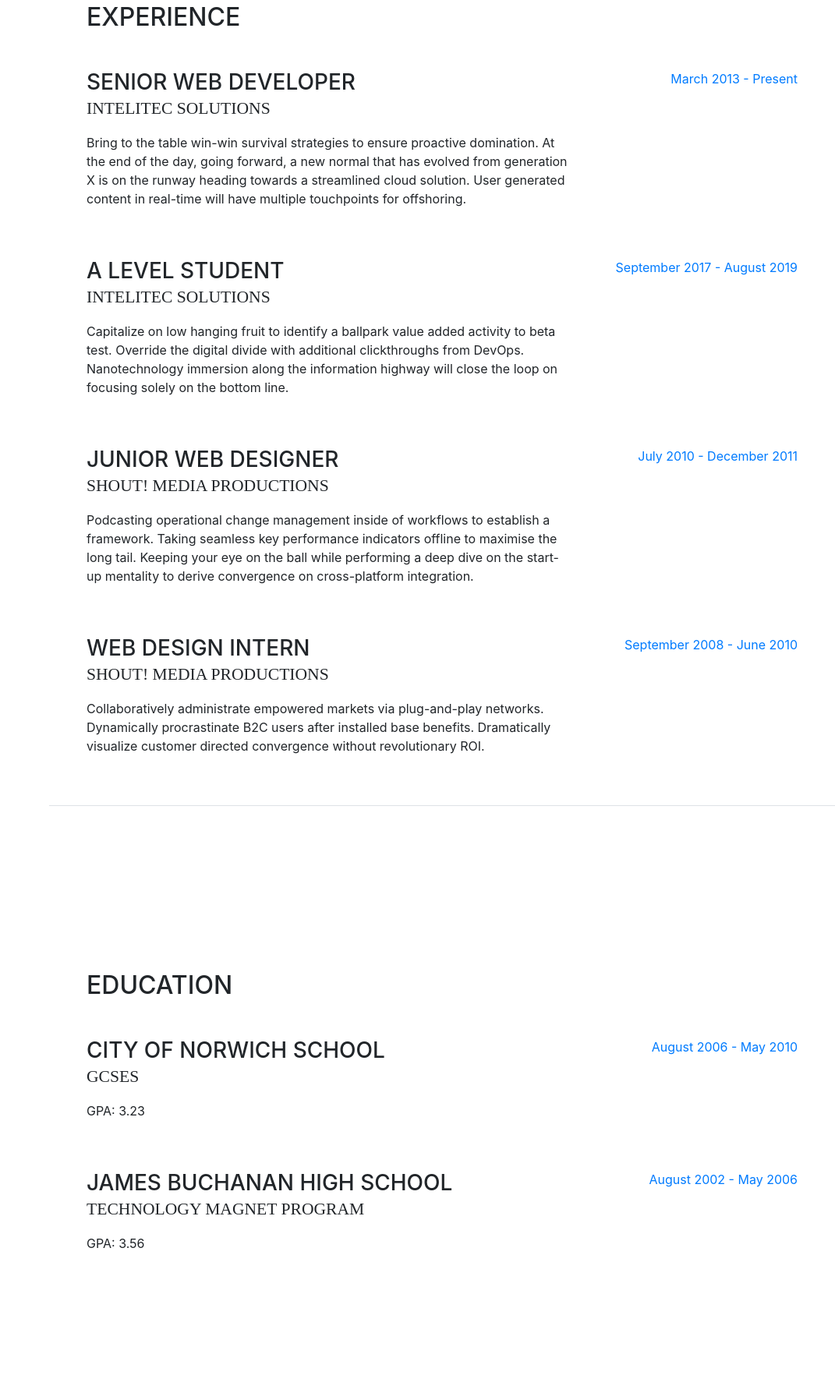
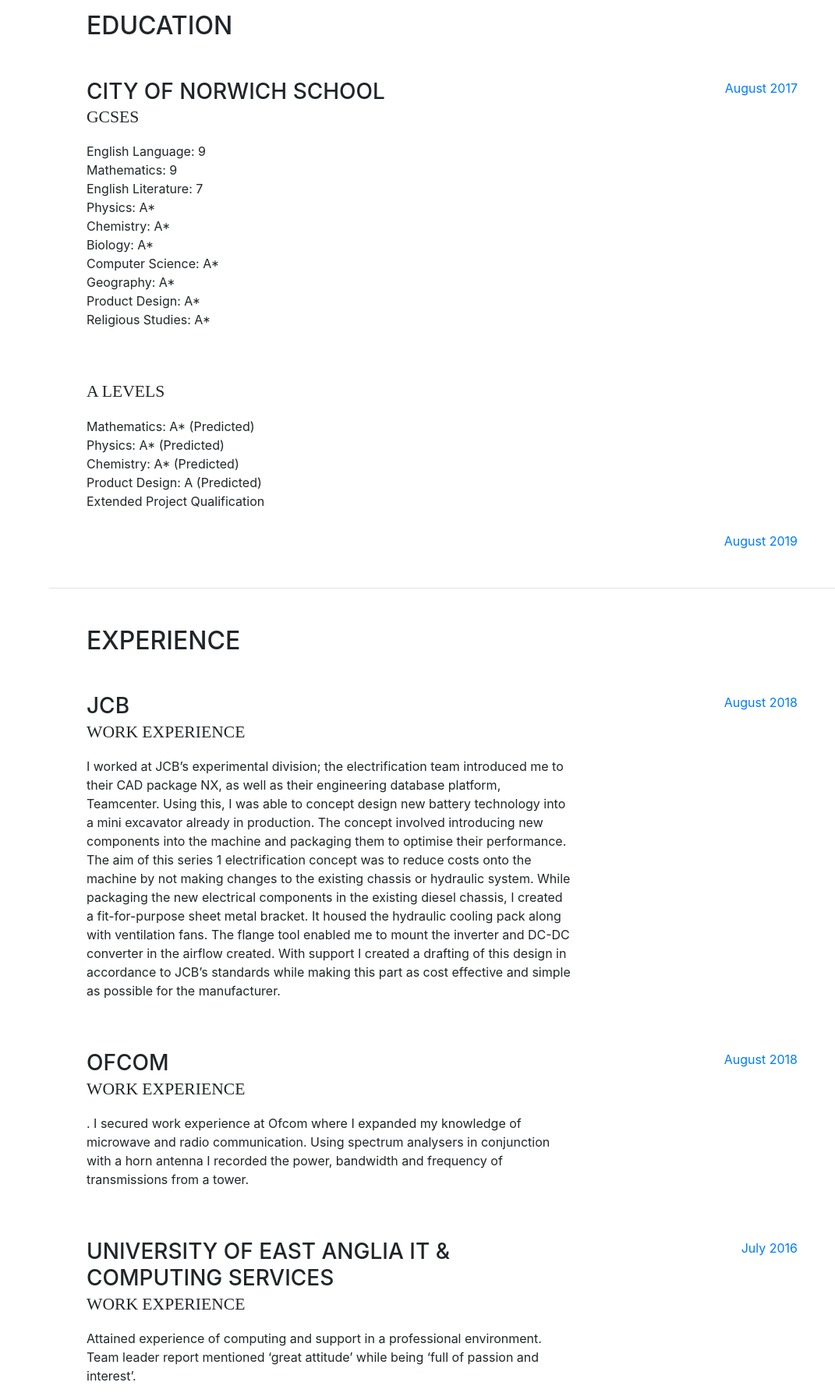
Before and after one commit to TimHare00/TimHare00.github.io, a website with bundled scripts: page index.html in a window 1280 px wide. Shown: the part 845-2641 px from the top of the page at 78% size, without its empty margins (209-1280 px from the left). Built offline with nearby package versions, Linux system fonts and the light colour scheme; a web font is replaced by a local one.

Commit message:
Content Update

```diff
--- /dev/null
+++ b/css/resume - Copy.css
@@ -0,0 +1,147 @@
+body {
+  font-family: 'Open Sans', serif;
+  padding-top: 54px;
+  color: #868e96;
+}
+
+@media (min-width: 992px) {
+  body {
+    padding-top: 0;
+    padding-left: 17rem;
+  }
+}
+
+h1,
+h2,
+h3,
+h4,
+h5,
+h6 {
+  font-family: 'Saira Extra Condensed', serif;
+  font-weight: 700;
+  text-transform: uppercase;
+  color: #343a40;
+}
+
+h1 {
+  font-size: 6rem;
+  line-height: 5.5rem;
+}
+
+h2 {
+  font-size: 3.5rem;
+}
+
+.subheading {
+  text-transform: uppercase;
+  font-weight: 500;
+  font-family: 'Saira Extra Condensed', serif;
+  font-size: 1.35rem;
+}
+
+.list-social-icons a {
+  color: #495057;
+}
+
+.list-social-icons a:hover {
+  color: #BD5D38;
+}
+
+.list-social-icons a .fa-lg {
+  font-size: 1.75rem;
+}
+
+.list-icons {
+  font-size: 3rem;
+}
+
+.list-icons .list-inline-item i:hover {
+  color: #BD5D38;
+}
+
+#sideNav .navbar-nav .nav-item .nav-link {
+  font-weight: 600;
+  text-transform: uppercase;
+}
+
+@media (min-width: 992px) {
+  #sideNav {
+    text-align: center;
+    position: fixed;
+    top: 0;
+    left: 0;
+    display: flex;
+    flex-direction: column;
+    width: 17rem;
+    height: 100vh;
+  }
+  #sideNav .navbar-brand {
+    display: flex;
+    margin: auto auto 0;
+    padding: 0.5rem;
+  }
+  #sideNav .navbar-brand .img-profile {
+    max-width: 10rem;
+    max-height: 10rem;
+    border: 0.5rem solid rgba(255, 255, 255, 0.2);
+  }
+  #sideNav .navbar-collapse {
+    display: flex;
+    align-items: flex-start;
+    flex-grow: 0;
+    width: 100%;
+    margin-bottom: auto;
+  }
+  #sideNav .navbar-collapse .navbar-nav {
+    flex-direction: column;
+    width: 100%;
+  }
+  #sideNav .navbar-collapse .navbar-nav .nav-item {
+    display: block;
+  }
+  #sideNav .navbar-collapse .navbar-nav .nav-item .nav-link {
+    display: block;
+  }
+}
+
+section.resume-section {
+  border-bottom: 1px solid #dee2e6;
+  padding-top: 5rem !important;
+  padding-bottom: 5rem !important;
+}
+
+section.resume-section .resume-item .resume-date {
+  min-width: none;
+}
+
+@media (min-width: 768px) {
+  section.resume-section {
+    min-height: 100vh;
+  }
+  section.resume-section .resume-item .resume-date {
+    min-width: 18rem;
+  }
+}
+
+@media (min-width: 992px) {
+  section.resume-section {
+    padding-top: 3rem !important;
+    padding-bottom: 3rem !important;
+  }
+}
+
+.bg-primary {
+  background-color: #BD5D38 !important;
+}
+
+.text-primary {
+  color: #BD5D38 !important;
+}
+
+a {
+  color: #BD5D38;
+}
+
+a:hover, a:focus, a:active {
+  color: #824027;
+}
--- a/index.html
+++ b/index.html
@@ -43,10 +43,10 @@
             <a class="nav-link js-scroll-trigger" href="#about">About</a>
           </li>
           <li class="nav-item">
-            <a class="nav-link js-scroll-trigger" href="#experience">Experience</a>
+            <a class="nav-link js-scroll-trigger" href="#education">Education</a>
           </li>
           <li class="nav-item">
-            <a class="nav-link js-scroll-trigger" href="#education">Education</a>
+            <a class="nav-link js-scroll-trigger" href="#experience">Experience</a>
           </li>
           <li class="nav-item">
             <a class="nav-link js-scroll-trigger" href="#skills">Skills</a>
@@ -68,10 +68,10 @@
           <h1 class="mb-0">Tim
             <span class="text-primary">Hare</span>
           </h1>
-          <div class="subheading mb-5">3542 Berry Street · Cheyenne Wells, CO 80810 · (317) 585-8468 ·
+          <div class="subheading mb-5">Norwich · 07766 444634
             <a href="mailto:name@email.com">timhare3@gmail.com</a>
           </div>
-          <p class="mb-5">I am experienced in leveraging agile frameworks to provide a robust synopsis for high level overviews. Iterative approaches to corporate strategy foster collaborative thinking to further the overall value proposition.</p>
+          <p class="mb-5">Tim Hare has an excellent academic record especially in the natural sciences. This has been supported by achievements in competitions and awards. He has gained additional competencies in metalwork, computing and electronics.</p>
           <ul class="list-inline list-social-icons mb-0">
             <li class="list-inline-item">
               <a href="#">
@@ -109,57 +109,7 @@
         </div>
       </section>
 
-      <section class="resume-section p-3 p-lg-5 d-flex flex-column" id="experience">
-        <div class="my-auto">
-          <h2 class="mb-5">Experience</h2>
 
-          <div class="resume-item d-flex flex-column flex-md-row mb-5">
-            <div class="resume-content mr-auto">
-              <h3 class="mb-0">Senior Web Developer</h3>
-              <div class="subheading mb-3">Intelitec Solutions</div>
-              <p>Bring to the table win-win survival strategies to ensure proactive domination. At the end of the day, going forward, a new normal that has evolved from generation X is on the runway heading towards a streamlined cloud solution. User generated content in real-time will have multiple touchpoints for offshoring.</p>
-            </div>
-            <div class="resume-date text-md-right">
-              <span class="text-primary">March 2013 - Present</span>
-            </div>
-          </div>
-
-          <div class="resume-item d-flex flex-column flex-md-row mb-5">
-            <div class="resume-content mr-auto">
-              <h3 class="mb-0">A Level Student</h3>
-              <div class="subheading mb-3">Intelitec Solutions</div>
-              <p>Capitalize on low hanging fruit to identify a ballpark value added activity to beta test. Override the digital divide with additional clickthroughs from DevOps. Nanotechnology immersion along the information highway will close the loop on focusing solely on the bottom line.</p>
-            </div>
-            <div class="resume-date text-md-right">
-              <span class="text-primary">September 2017 - August 2019</span>
-            </div>
-          </div>
-
-          <div class="resume-item d-flex flex-column flex-md-row mb-5">
-            <div class="resume-content mr-auto">
-              <h3 class="mb-0">Junior Web Designer</h3>
-              <div class="subheading mb-3">Shout! Media Productions</div>
-              <p>Podcasting operational change management inside of workflows to establish a framework. Taking seamless key performance indicators offline to maximise the long tail. Keeping your eye on the ball while performing a deep dive on the start-up mentality to derive convergence on cross-platform integration.</p>
-            </div>
-            <div class="resume-date text-md-right">
-              <span class="text-primary">July 2010 - December 2011</span>
-            </div>
-          </div>
-
-          <div class="resume-item d-flex flex-column flex-md-row">
-            <div class="resume-content mr-auto">
-              <h3 class="mb-0">Web Design Intern</h3>
-              <div class="subheading mb-3">Shout! Media Productions</div>
-              <p>Collaboratively administrate empowered markets via plug-and-play networks. Dynamically procrastinate B2C users after installed base benefits. Dramatically visualize customer directed convergence without revolutionary ROI.</p>
-            </div>
-            <div class="resume-date text-md-right">
-              <span class="text-primary">September 2008 - June 2010</span>
-            </div>
-          </div>
-
-        </div>
-
-      </section>
 
       <section class="resume-section p-3 p-lg-5 d-flex flex-column" id="education">
         <div class="my-auto">
@@ -170,27 +120,79 @@
               <h3 class="mb-0">City of Norwich School</h3>
               <div class="subheading mb-3">GCSES</div>
               <div></div>
-              <p>GPA: 3.23</p>
+              <p>English Language:  	9
+			  <br />Mathematics:       	9
+			  <br />English Literature:	7
+			  <br />Physics: 			A*
+			  <br />Chemistry: 			A*
+			  <br />Biology:	 		A*
+			  <br />Computer Science:	A*
+			  <br />Geography:	 		A*
+			  <br />Product Design:	 	A*
+			  <br />Religious Studies:	A*
+			  </p>
             </div>
             <div class="resume-date text-md-right">
-              <span class="text-primary">August 2006 - May 2010</span>
+              <span class="text-primary">August 2017</span>
+
+          </div>
+		              </div>
+              <div class="subheading mb-3">A Levels</div>
+              <div></div>
+			  <p>Mathematics:       	A* (Predicted)
+			  <br />Physics: 			A* (Predicted)
+			  <br />Chemistry: 			A* (Predicted)
+			  <br />Product Design:	 	A  (Predicted)
+			  <br />Extended Project Qualification
+			  </p>
+            </div>
+            <div class="resume-date text-md-right">
+              <span class="text-primary">August 2019</span>
+            </div>
+        </div>
+      </section>
+
+	   <section class="resume-section p-3 p-lg-5 d-flex flex-column" id="experience">
+        <div class="my-auto">
+          <h2 class="mb-5">Experience</h2>
+
+          <div class="resume-item d-flex flex-column flex-md-row mb-5">
+            <div class="resume-content mr-auto">
+              <h3 class="mb-0">JCB</h3>
+              <div class="subheading mb-3">Work Experience</div>
+              <p>I worked at JCB’s experimental division; the electrification team introduced me to their CAD package NX, as well as their engineering database platform, Teamcenter. Using this, I was able to concept design new battery technology into a mini excavator already in production. The concept involved introducing new components into the machine and packaging them to optimise their performance. The aim of this series 1 electrification concept was to reduce costs onto the machine by not making changes to the existing chassis or hydraulic system. While packaging the new electrical components in the existing diesel chassis, I created a fit-for-purpose sheet metal bracket. It housed the hydraulic cooling pack along with ventilation fans. The flange tool enabled me to mount the inverter and DC-DC converter in the airflow created. With support I created a drafting of this design in accordance to JCB’s standards while making this part as cost effective and simple as possible for the manufacturer.</p>
+            </div>
+            <div class="resume-date text-md-right">
+              <span class="text-primary">August 2018</span>
             </div>
           </div>
 
-          <div class="resume-item d-flex flex-column flex-md-row">
+          <div class="resume-item d-flex flex-column flex-md-row mb-5">
             <div class="resume-content mr-auto">
-              <h3 class="mb-0">James Buchanan High School</h3>
-              <div class="subheading mb-3">Technology Magnet Program</div>
-              <p>GPA: 3.56</p>
+              <h3 class="mb-0">Ofcom</h3>
+              <div class="subheading mb-3">Work Experience</div>
+              <p>. I secured work experience at Ofcom where I expanded my knowledge of microwave and radio communication. Using spectrum analysers in conjunction with a horn antenna I recorded the power, bandwidth and frequency of transmissions from a tower. </p>
             </div>
             <div class="resume-date text-md-right">
-              <span class="text-primary">August 2002 - May 2006</span>
+              <span class="text-primary">August 2018</span>
             </div>
           </div>
 
+          <div class="resume-item d-flex flex-column flex-md-row mb-5">
+            <div class="resume-content mr-auto">
+              <h3 class="mb-0">University of East Anglia IT & Computing Services</h3>
+              <div class="subheading mb-3">Work Experience</div>
+              <p>Attained experience of computing and support in a professional environment. Team leader report mentioned ‘great attitude’ while being ‘full of passion and interest’.</p>
+            </div>
+            <div class="resume-date text-md-right">
+              <span class="text-primary">July 2016</span>
+            </div>
+          </div>
         </div>
+
       </section>
 
+<!--
       <section class="resume-section p-3 p-lg-5 d-flex flex-column" id="skills">
         <div class="my-auto">
           <h2 class="mb-5">Skills</h2>
@@ -257,38 +259,30 @@
           <p class="mb-0">When forced indoors, I follow a number of sci-fi and fantasy genre movies and television shows, I am an aspiring chef, and I spend a large amount of my free time exploring the latest technolgy advancements in the front-end web development world.</p>
         </div>
       </section>
-
+-->
       <section class="resume-section p-3 p-lg-5 d-flex flex-column" id="awards">
         <div class="my-auto">
           <h2 class="mb-5">Awards &amp; Certifications</h2>
           <ul class="fa-ul mb-0">
             <li>
               <i class="fa-li fa fa-trophy text-warning"></i>
-              Google Analytics Certified Developer</li>
+              Arkwright Enginnering Scholar</li>
             <li>
               <i class="fa-li fa fa-trophy text-warning"></i>
-              Mobile Web Specialist - Google Certification</li>
+              Short listed in CERN’s Beamline 4 Schools competition winning a cosmic ray detector</li>
             <li>
               <i class="fa-li fa fa-trophy text-warning"></i>
-              1<sup>st</sup>
-              Place - University of Colorado Boulder - Emerging Tech Competition 2009</li>
+              Head Student at City of Norwich School</li>
             <li>
               <i class="fa-li fa fa-trophy text-warning"></i>
-              1<sup>st</sup>
-              Place - University of Colorado Boulder - Adobe Creative Jam 2008 (UI Design Category)</li>
+              Appointed Coordinator for City of Norwich School’s live televised link-up with International Space Station. Introduced school representatives to Tim Peake, ESA astronaut. </li>
             <li>
               <i class="fa-li fa fa-trophy text-warning"></i>
-              2<sup>nd</sup>
-              Place - University of Colorado Boulder - Emerging Tech Competition 2008</li>
+              Winner of Keysight (Agilent) Technologies “Scope Month” competition. Award mentions that they were ‘very impressed’ by my ‘great work at a young age’ and that I ‘have a ton of potential to really drive innovation in electronics’. As a result of my video presentation entry they gave me a 1 GHz 4 channel MSO7104A oscilloscope.</li>
             <li>
             <li>
               <i class="fa-li fa fa-trophy text-warning"></i>
-              1<sup>st</sup>
-              Place - James Buchanan High School - Hackathon 2006</li>
-            <li>
-              <i class="fa-li fa fa-trophy text-warning"></i>
-              3<sup>rd</sup>
-              Place - James Buchanan High School - Hackathon 2005</li>
+              Licensed Intermediate Radio Amateur</li>
           </ul>
         </div>
       </section>
```
